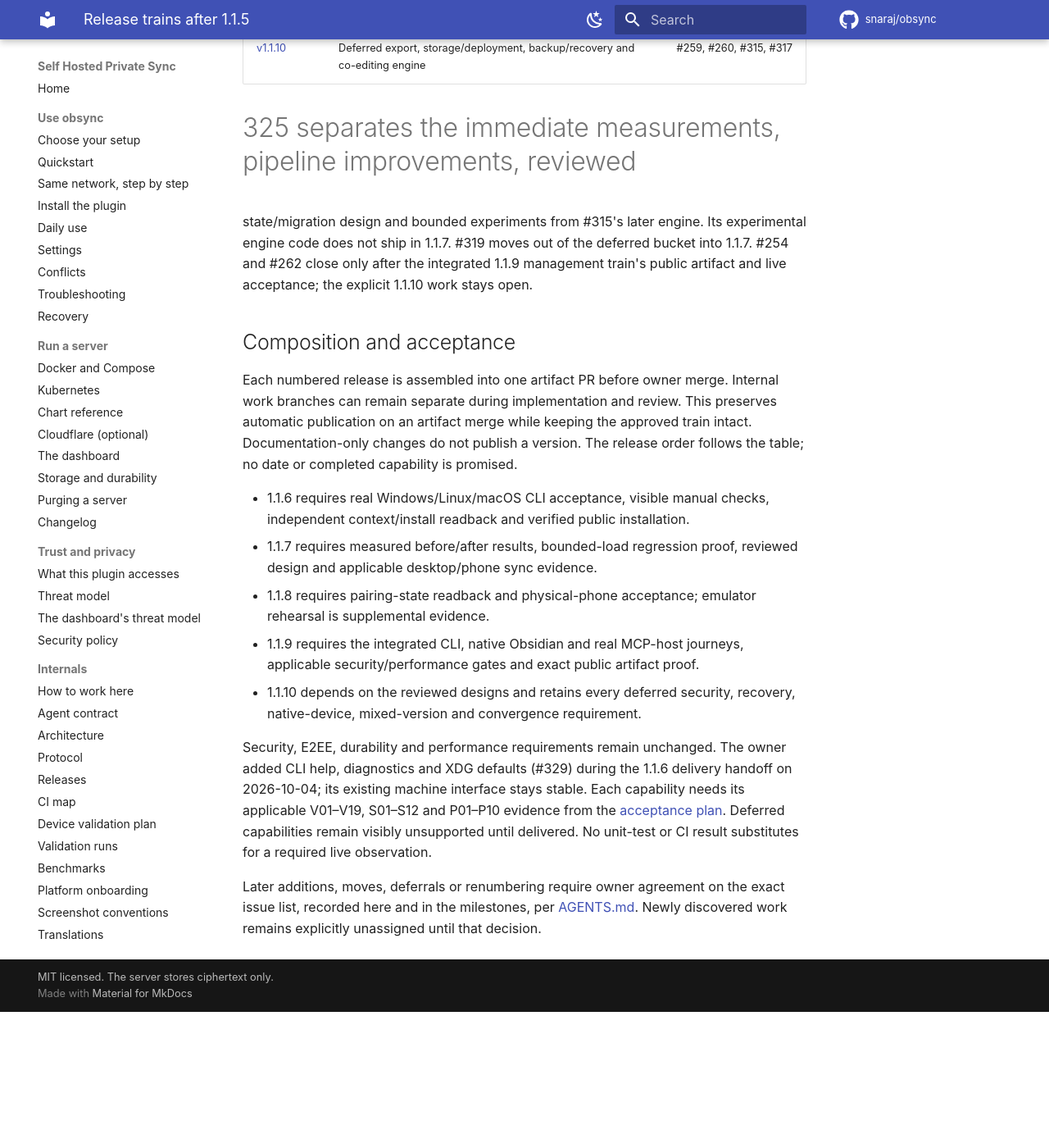
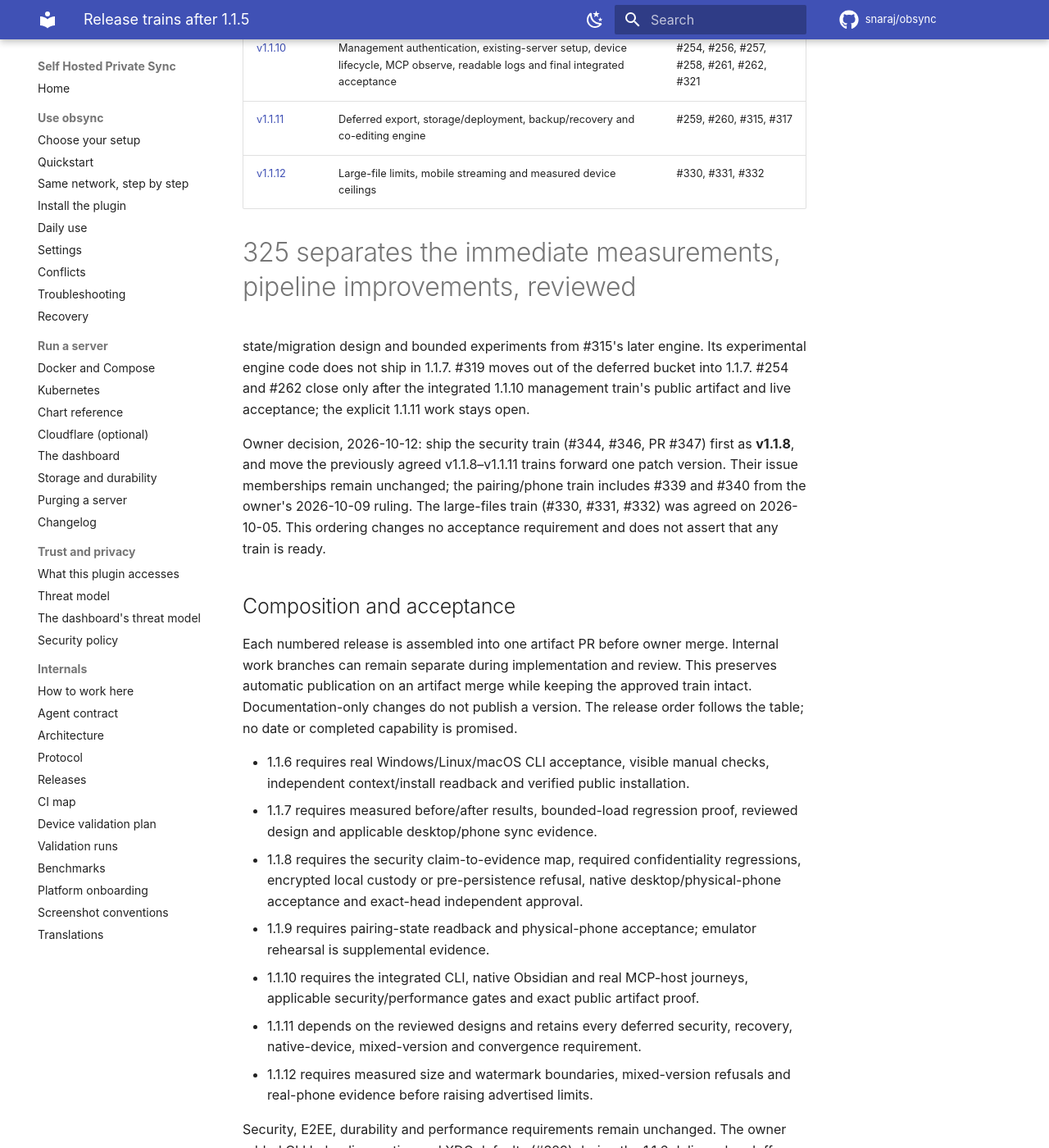
Before and after one commit to snaraj/obsync, an MkDocs documentation site: the page built from docs/release-trains.md, in a window 1280 px wide and 1400 px high, scrolled down 571 px. Shown: the whole window at 82% size. Built offline with MkDocs 1.6.1 and Material for MkDocs 9.7.7, drawn with Linux system fonts in a browser that asks for light colours; comment, search, counter and statistics services are not loaded; before the commit the page ends 1805 px from its top, so only the background shows below that; some of the changed text lies outside the part shown.

Commit message:
Assign the security train to owner-approved release 1.1.8
The owner approved shipping security #344/#346 and PR #347 before the
previously agreed trains, moving each later train forward one patch without
changing its issue membership. The unchanged 1.1.7 locks had correctly denied
this artifact range and prevented a release-complete review candidate.

1. Advance the seven release locks and workspace Cargo lock to 1.1.8.
2. Add the security behavior to the new unreleased changelog entry while
   preserving the historical 1.1.7 section.
3. Record the approved release ordering, exact issue lists, remaining native
   custody/device acceptance and independent approval requirements.

All 105 release-contract tests pass. The seven-lock snapshot agrees at
1.1.8 and is exactly one patch step from protected 1.1.7. Whitespace and
both pinned secret scans pass. This version allocation does not close the
native custody failure, prove final hosted checks or claim release readiness.
GitHub milestone identities retain their prior issue memberships; security
#344, #346 and #347 are assigned to the new v1.1.8 milestone.

Accounting: +48/-17 across eight files.

- GPT-6

```diff
--- a/Cargo.toml
+++ b/Cargo.toml
@@ -3,7 +3,7 @@ resolver = "3"
 members = ["crates/obsync-core", "crates/obsyncd", "crates/obsync-cli"]
 
 [workspace.package]
-version = "1.1.7"
+version = "1.1.8"
 edition = "2024"
 rust-version = "1.98.0"
 license = "MIT"
--- a/docs/release-trains.md
+++ b/docs/release-trains.md
@@ -9,15 +9,24 @@ are applied on GitHub; they describe planned delivery, not completed acceptance.
 | --- | --- | --- |
 | [v1.1.6](https://github.com/snaraj/obsync/milestone/31) | Native Rust CLI discovery, contexts and verified installation | #255 |
 | [v1.1.7](https://github.com/snaraj/obsync/milestone/33) | First-sync writes, background performance, load-test regressions, measured pipeline/design work and CLI usability | #274, #277, #283, #319, #325, #329 |
-| [v1.1.8](https://github.com/snaraj/obsync/milestone/34) | Pairing confirmation and physical-phone blind-start/readback acceptance | #290, #314 |
-| [v1.1.9](https://github.com/snaraj/obsync/milestone/35) | Management authentication, existing-server setup, device lifecycle, MCP observe, readable logs and final integrated acceptance | #254, #256, #257, #258, #261, #262, #321 |
-| [v1.1.10](https://github.com/snaraj/obsync/milestone/32) | Deferred export, storage/deployment, backup/recovery and co-editing engine | #259, #260, #315, #317 |
+| [v1.1.8](https://github.com/snaraj/obsync/milestone/37) | End-to-end encryption assurance, strict recovery, client key custody and configurable device revocation | #344, #346 |
+| [v1.1.9](https://github.com/snaraj/obsync/milestone/34) | Pairing confirmation, physical-phone blind-start/readback, remaining concurrent-input timing and conflict-notice acceptance | #290, #314, #339, #340 |
+| [v1.1.10](https://github.com/snaraj/obsync/milestone/35) | Management authentication, existing-server setup, device lifecycle, MCP observe, readable logs and final integrated acceptance | #254, #256, #257, #258, #261, #262, #321 |
+| [v1.1.11](https://github.com/snaraj/obsync/milestone/32) | Deferred export, storage/deployment, backup/recovery and co-editing engine | #259, #260, #315, #317 |
+| [v1.1.12](https://github.com/snaraj/obsync/milestone/36) | Large-file limits, mobile streaming and measured device ceilings | #330, #331, #332 |
 
 #325 separates the immediate measurements, pipeline improvements, reviewed
 state/migration design and bounded experiments from #315's later engine. Its
 experimental engine code does not ship in 1.1.7. #319 moves out of the deferred
-bucket into 1.1.7. #254 and #262 close only after the integrated 1.1.9 management
-train's public artifact and live acceptance; the explicit 1.1.10 work stays open.
+bucket into 1.1.7. #254 and #262 close only after the integrated 1.1.10 management
+train's public artifact and live acceptance; the explicit 1.1.11 work stays open.
+
+Owner decision, 2026-10-12: ship the security train (#344, #346, PR #347)
+first as **v1.1.8**, and move the previously agreed v1.1.8–v1.1.11 trains
+forward one patch version. Their issue memberships remain unchanged; the
+pairing/phone train includes #339 and #340 from the owner's 2026-10-09 ruling.
+The large-files train (#330, #331, #332) was agreed on 2026-10-05. This ordering
+changes no acceptance requirement and does not assert that any train is ready.
 
 ## Composition and acceptance
 
@@ -31,12 +40,17 @@ The release order follows the table; no date or completed capability is promised
   independent context/install readback and verified public installation.
 - 1.1.7 requires measured before/after results, bounded-load regression proof,
   reviewed design and applicable desktop/phone sync evidence.
-- 1.1.8 requires pairing-state readback and physical-phone acceptance; emulator
+- 1.1.8 requires the security claim-to-evidence map, required confidentiality
+  regressions, encrypted local custody or pre-persistence refusal, native
+  desktop/physical-phone acceptance and exact-head independent approval.
+- 1.1.9 requires pairing-state readback and physical-phone acceptance; emulator
   rehearsal is supplemental evidence.
-- 1.1.9 requires the integrated CLI, native Obsidian and real MCP-host journeys,
+- 1.1.10 requires the integrated CLI, native Obsidian and real MCP-host journeys,
   applicable security/performance gates and exact public artifact proof.
-- 1.1.10 depends on the reviewed designs and retains every deferred security,
+- 1.1.11 depends on the reviewed designs and retains every deferred security,
   recovery, native-device, mixed-version and convergence requirement.
+- 1.1.12 requires measured size and watermark boundaries, mixed-version
+  refusals and real-phone evidence before raising advertised limits.
 
 Security, E2EE, durability and performance requirements remain unchanged.
 The owner added CLI help, diagnostics and XDG defaults (#329) during the
```
Also changed, not shown: CHANGELOG.md (+17 -0 lines), manifest.json, 4 other files.
